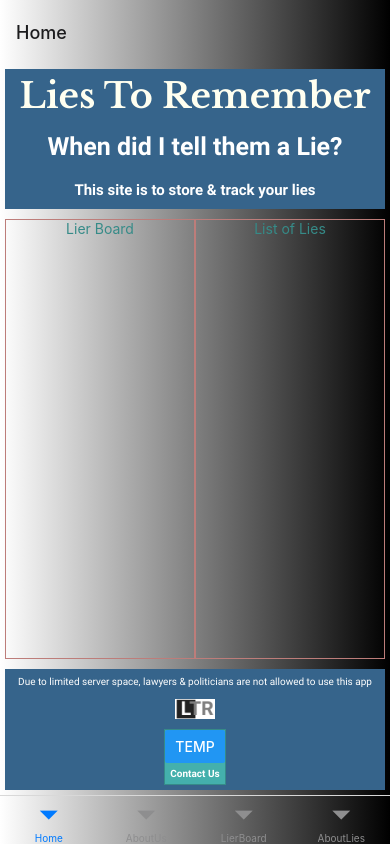
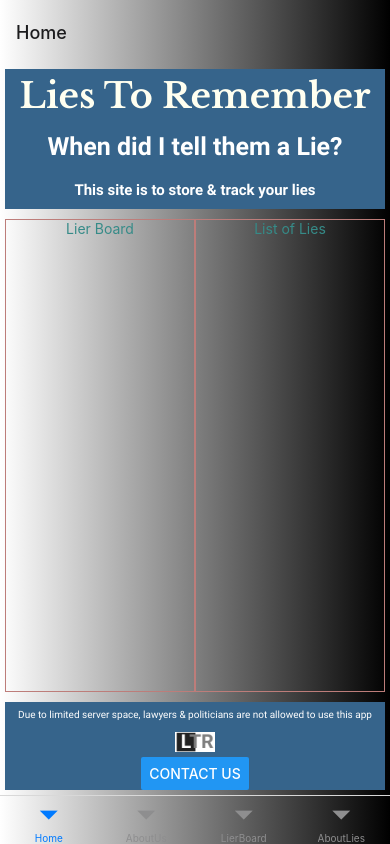
Before and after one commit to psteingh/LTRapp, a React Native app: screen /Home in a window 390 px wide. Built offline with nearby package versions, Linux system fonts and the light colour scheme.

Commit message:
ltrapp0505210

```diff
--- a/home/contact.js
+++ b/home/contact.js
@@ -2,12 +2,12 @@ import { View, Text, Button, StyleSheet } from 'react-native';
 
 import Colors from '../constants/colors';
 
+{/* <Text style={styles.contactText}>Contact Us</Text> */}
+
 function Contact() {
     return (
-        <View style={styles.contactContainer}>
-        <Button title="Temp"/>
-            <Text style={styles.contactText}>Contact Us</Text>
-        </View>
+        <Button style={styles.contactContainer} title='Contact Us' />
+
     );
 }
 
```
